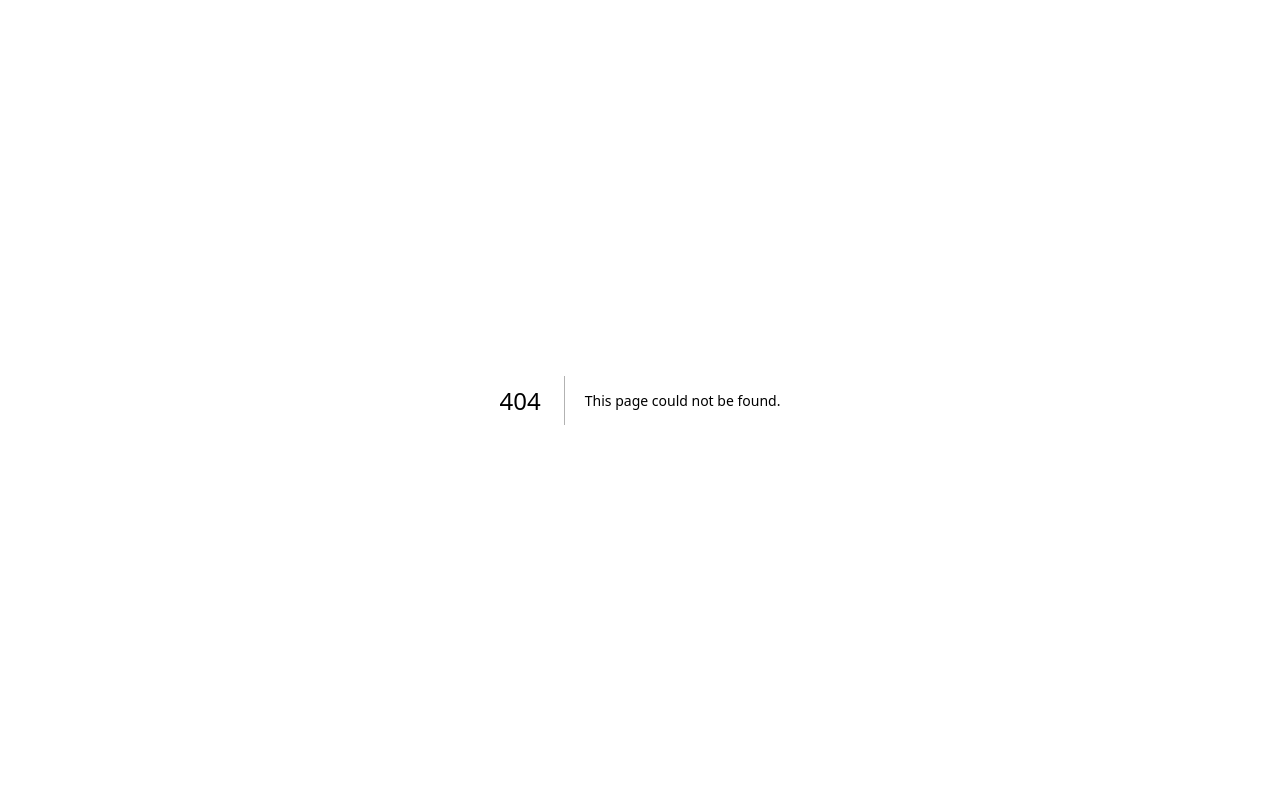
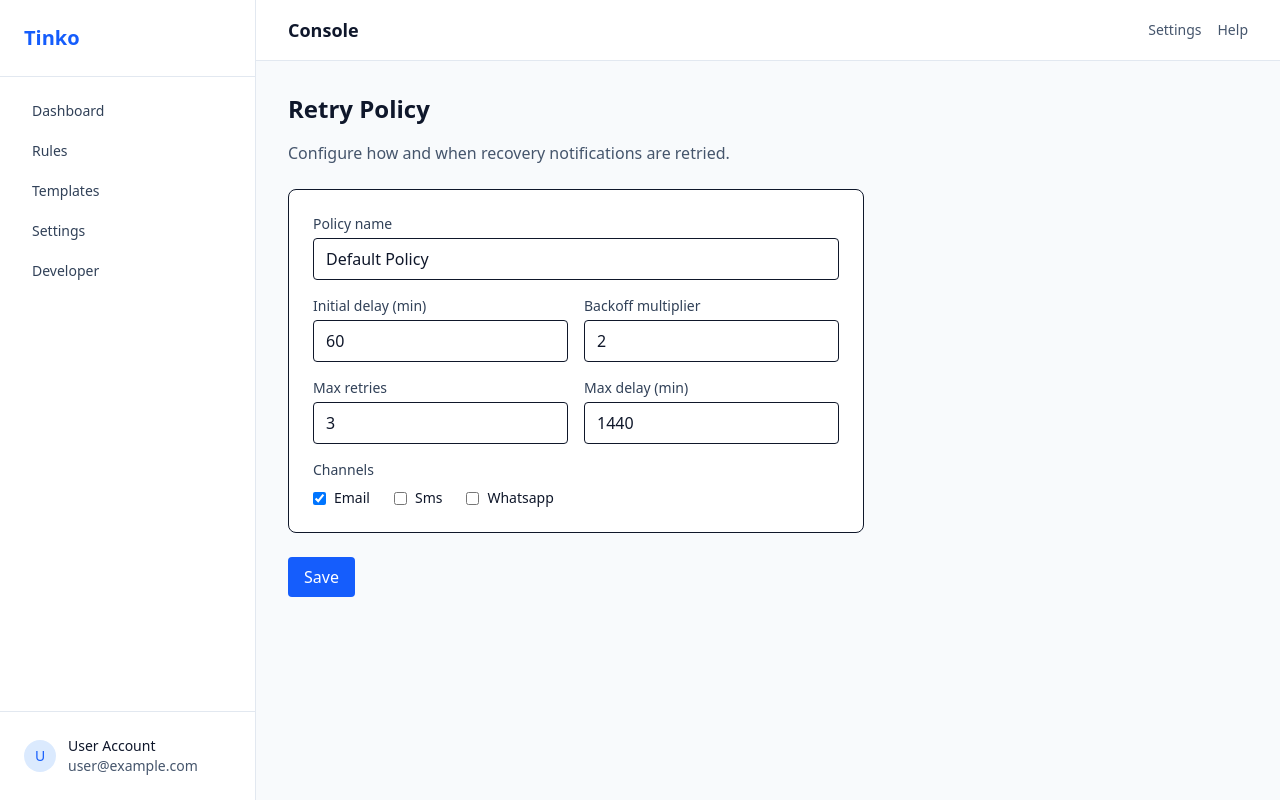
Before and after one commit to stealthorga-crypto/STEALTH-TINKO, a Next.js app in the folder tinko-console/: page /settings/retry in a window 1280 px wide. Before the commit this address had no page. Built offline with nearby package versions, Linux system fonts and the light colour scheme; no server answers.

Commit message:
feat(console): add minimal Retry Policy settings page and wire to API

```diff
--- /dev/null
+++ b/tinko-console/app/(console)/settings/retry/page.tsx
@@ -0,0 +1,132 @@
+"use client";
+
+import React, { useEffect, useState } from "react";
+import { api } from "@/lib/api";
+
+type Policy = {
+  id: number;
+  org_id: number;
+  name: string;
+  max_retries: number;
+  initial_delay_minutes: number;
+  backoff_multiplier: number;
+  max_delay_minutes: number;
+  enabled_channels: string[];
+  is_active: boolean;
+};
+
+export default function RetryPolicyPage() {
+  const [loading, setLoading] = useState(true);
+  const [saving, setSaving] = useState(false);
+  const [message, setMessage] = useState<string | null>(null);
+
+  const [name, setName] = useState("Default Policy");
+  const [maxRetries, setMaxRetries] = useState(3);
+  const [initialDelay, setInitialDelay] = useState(60);
+  const [backoffMultiplier, setBackoffMultiplier] = useState(2);
+  const [maxDelay, setMaxDelay] = useState(1440);
+  const [channels, setChannels] = useState<string[]>(["email"]);
+
+  useEffect(() => {
+    let cancelled = false;
+    (async () => {
+      try {
+        const active = await api.get<Policy | null>("/v1/retry/policies/active");
+        if (!cancelled && active) {
+          setName(active.name || "Active Policy");
+          setMaxRetries(active.max_retries);
+          setInitialDelay(active.initial_delay_minutes);
+          setBackoffMultiplier(active.backoff_multiplier);
+          setMaxDelay(active.max_delay_minutes);
+          setChannels(active.enabled_channels ?? ["email"]);
+        }
+      } catch (e) {
+        console.warn("Failed to load active retry policy", e);
+      } finally {
+        if (!cancelled) setLoading(false);
+      }
+    })();
+    return () => { cancelled = true; };
+  }, []);
+
+  const toggleChannel = (c: string) => {
+    setChannels(prev => prev.includes(c) ? prev.filter(x => x !== c) : [...prev, c]);
+  };
+
+  const onSubmit = async (e: React.FormEvent) => {
+    e.preventDefault();
+    setSaving(true);
+    setMessage(null);
+    try {
+      await api.post<Policy>("/v1/retry/policies", {
+        name,
+        max_retries: Number(maxRetries),
+        initial_delay_minutes: Number(initialDelay),
+        backoff_multiplier: Number(backoffMultiplier),
+        max_delay_minutes: Number(maxDelay),
+        channels, // backend accepts alias
+      });
+      setMessage("Policy saved");
+    } catch (e) {
+      console.error(e);
+      setMessage("Failed to save policy");
+    } finally {
+      setSaving(false);
+    }
+  };
+
+  return (
+    <div className="p-8">
+      <h1 className="text-2xl font-semibold text-slate-900 mb-4">Retry Policy</h1>
+      <p className="text-slate-600 mb-6">Configure how and when recovery notifications are retried.</p>
+
+      {loading ? (
+        <div>Loading…</div>
+      ) : (
+        <form onSubmit={onSubmit} className="space-y-6 max-w-xl">
+          <div className="bg-white rounded-lg border p-6 space-y-4">
+            <div>
+              <label className="block text-sm font-medium text-slate-700 mb-1">Policy name</label>
+              <input className="w-full border rounded px-3 py-2" value={name} onChange={e => setName(e.target.value)} />
+            </div>
+            <div className="grid grid-cols-2 gap-4">
+              <div>
+                <label className="block text-sm font-medium text-slate-700 mb-1">Initial delay (min)</label>
+                <input type="number" min={1} className="w-full border rounded px-3 py-2" value={initialDelay} onChange={e => setInitialDelay(Number(e.target.value))} />
+              </div>
+              <div>
+                <label className="block text-sm font-medium text-slate-700 mb-1">Backoff multiplier</label>
+                <input type="number" min={1} step="0.1" className="w-full border rounded px-3 py-2" value={backoffMultiplier} onChange={e => setBackoffMultiplier(Number(e.target.value))} />
+              </div>
+              <div>
+                <label className="block text-sm font-medium text-slate-700 mb-1">Max retries</label>
+                <input type="number" min={1} className="w-full border rounded px-3 py-2" value={maxRetries} onChange={e => setMaxRetries(Number(e.target.value))} />
+              </div>
+              <div>
+                <label className="block text-sm font-medium text-slate-700 mb-1">Max delay (min)</label>
+                <input type="number" min={1} className="w-full border rounded px-3 py-2" value={maxDelay} onChange={e => setMaxDelay(Number(e.target.value))} />
+              </div>
+            </div>
+            <div>
+              <div className="block text-sm font-medium text-slate-700 mb-2">Channels</div>
+              <div className="flex items-center gap-6">
+                {(["email", "sms", "whatsapp"] as const).map((c) => (
+                  <label key={c} className="flex items-center gap-2 text-sm">
+                    <input type="checkbox" checked={channels.includes(c)} onChange={() => toggleChannel(c)} />
+                    <span className="capitalize">{c}</span>
+                  </label>
+                ))}
+              </div>
+            </div>
+          </div>
+          <div className="flex items-center gap-4">
+            <button type="submit" disabled={saving} className="px-4 py-2 bg-blue-600 text-white rounded disabled:opacity-60">
+              {saving ? "Saving…" : "Save"}
+            </button>
+            {message && <span className="text-sm text-slate-700">{message}</span>}
+          </div>
+        </form>
+      )}
+    </div>
+  );
+}
```
